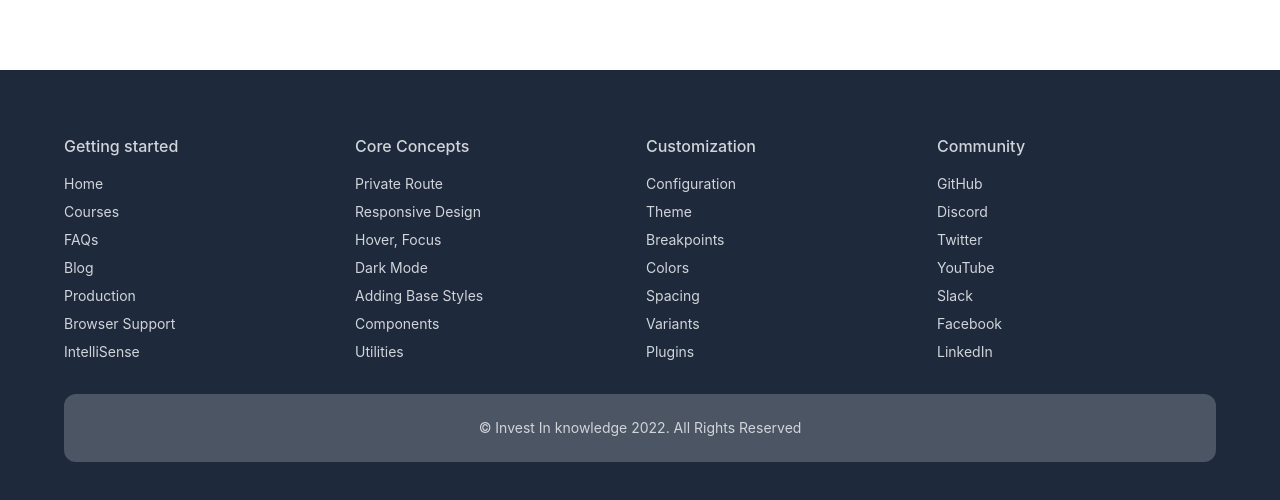
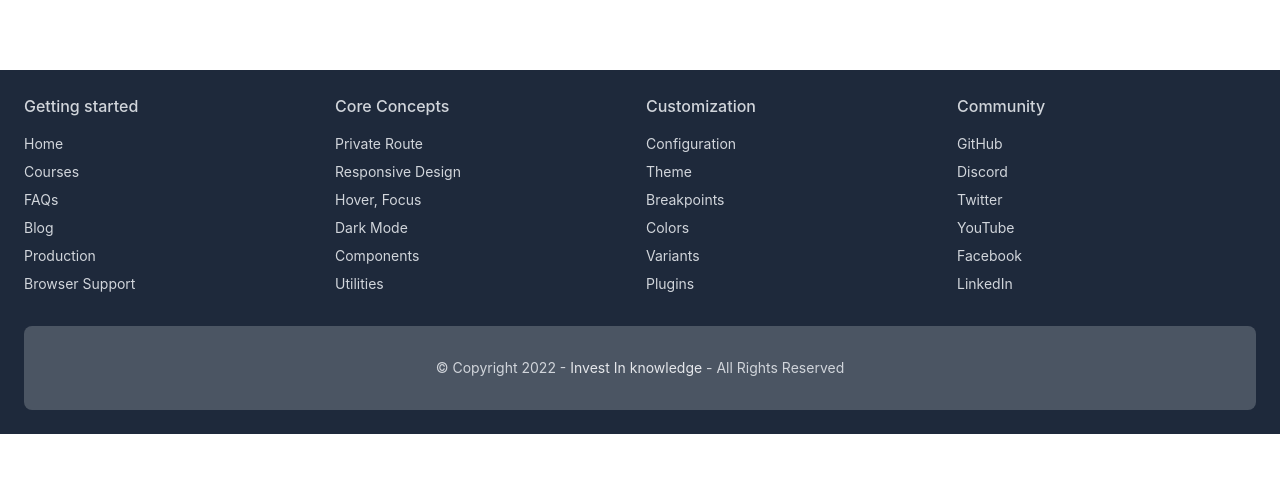
Before and after one commit to yusuf-khan-swd/invest-in-knowledge-client, a React (Create React App) app: page / in a window 1280 px wide. Shown: the part 750-1250 px from the top of the page. After the commit the page ends 1184 px from the top, so only its background shows below. Built offline with nearby package versions, Linux system fonts and the light colour scheme; no server answers.

Commit message:
added some style to footer

```diff
--- a/src/Pages/Shared/Footer/Footer.js
+++ b/src/Pages/Shared/Footer/Footer.js
@@ -5,10 +5,10 @@ const Footer = () => {
   const copyrightDate = new Date().getFullYear();
 
   return (
-    <div className='bg-slate-800 text-gray-300 dark:bg-gray-800 p-10'>
+    <div className='bg-slate-800 text-gray-300 dark:bg-gray-800'>
       <footer className="p-6 dark:text-gray-100">
         <div className="container grid grid-cols-2 mx-auto gap-x-3 gap-y-8 sm:grid-cols-3 md:grid-cols-4">
-          <div className="flex flex-col space-y-4">
+          <div className="flex flex-col space-y-4 ">
             <h2 className="font-medium">Getting started</h2>
             <div className="flex flex-col space-y-2 text-sm dark:text-gray-400">
               <Link className="hover:text-white" to='/home'>Home</Link>
@@ -17,7 +17,6 @@ const Footer = () => {
               <Link className="hover:text-white" to='/blog'>Blog</Link>
               <Link className="hover:text-white" to="/">Production</Link>
               <Link className="hover:text-white" to="/">Browser Support</Link>
-              <Link className="hover:text-white" to="/">IntelliSense</Link>
             </div>
           </div>
           <div className="flex flex-col space-y-4">
@@ -27,7 +26,6 @@ const Footer = () => {
               <Link className="hover:text-white" to="/">Responsive Design</Link>
               <Link className="hover:text-white" to="/">Hover, Focus</Link>
               <Link className="hover:text-white" to="/">Dark Mode</Link>
-              <Link className="hover:text-white" to="/">Adding Base Styles</Link>
               <Link className="hover:text-white" to="/">Components</Link>
               <Link className="hover:text-white" to="/">Utilities</Link>
             </div>
@@ -39,7 +37,6 @@ const Footer = () => {
               <Link className="hover:text-white" to="/">Theme</Link>
               <Link className="hover:text-white" to="/">Breakpoints</Link>
               <Link className="hover:text-white" to="/">Colors</Link>
-              <Link className="hover:text-white" to="/">Spacing</Link>
               <Link className="hover:text-white" to="/">Variants</Link>
               <Link className="hover:text-white" to="/">Plugins</Link>
             </div>
@@ -51,14 +48,13 @@ const Footer = () => {
               <Link className="hover:text-white" to="/">Discord</Link>
               <Link className="hover:text-white" to="/">Twitter</Link>
               <Link className="hover:text-white" to="/">YouTube</Link>
-              <Link className="hover:text-white" to="/">Slack</Link>
               <Link className="hover:text-white" to="/">Facebook</Link>
               <Link className="hover:text-white" to="/">LinkedIn</Link>
             </div>
           </div>
         </div>
-        <div className="text-sm bg-gray-600 rounded-xl mt-8 px-8 py-6 text-center">
-          <p className="dark:text-gray-400">&copy; Invest In knowledge {copyrightDate}. All Rights Reserved</p>
+        <div className="text-sm bg-gray-600 rounded-lg mt-8 px-8 py-8 text-center">
+          <p className="dark:text-gray-400">&copy; Copyright {copyrightDate} - <Link to={`/home`} className='text-gray-200'>Invest In knowledge</Link>  - All Rights Reserved</p>
         </div>
       </footer>
     </div>
```
